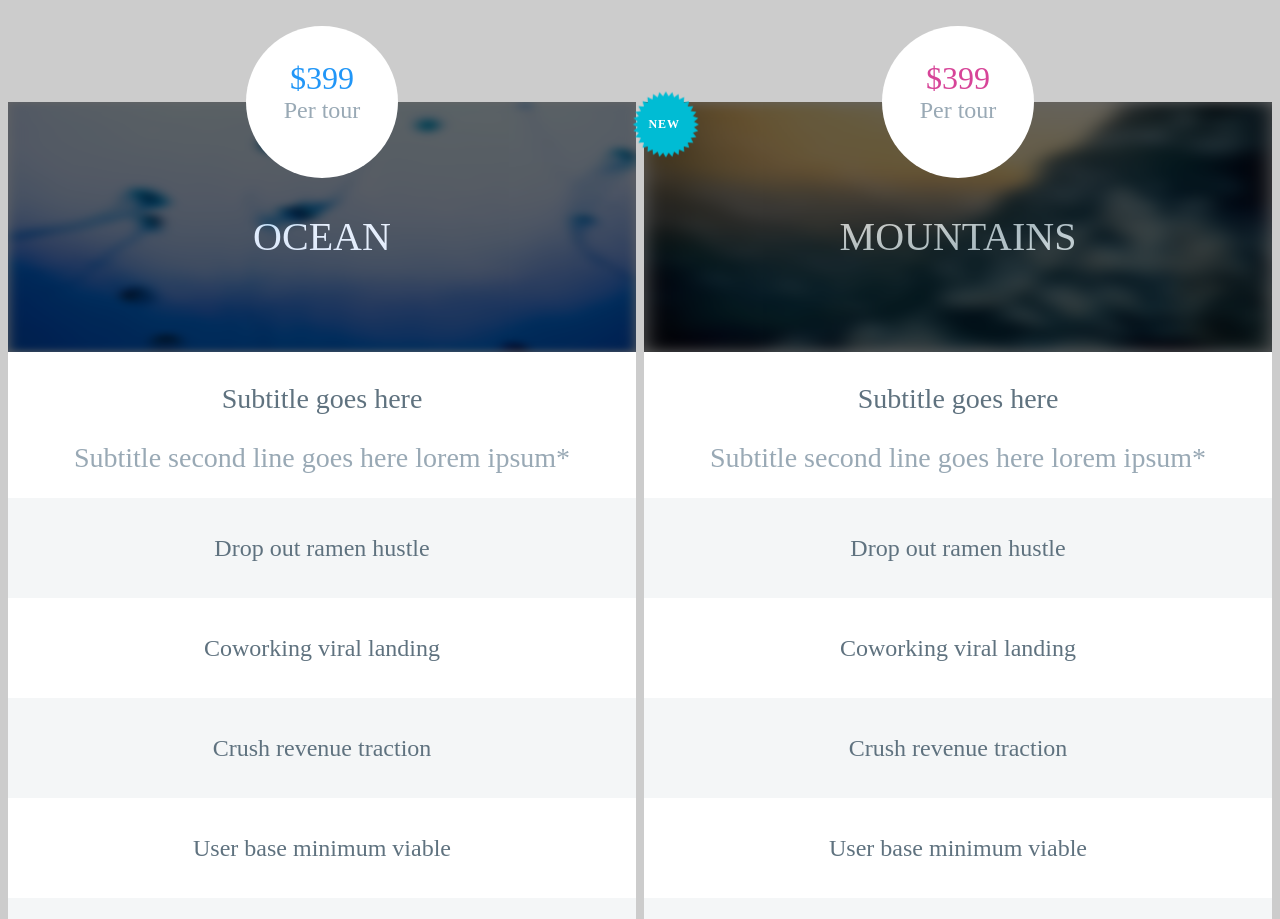
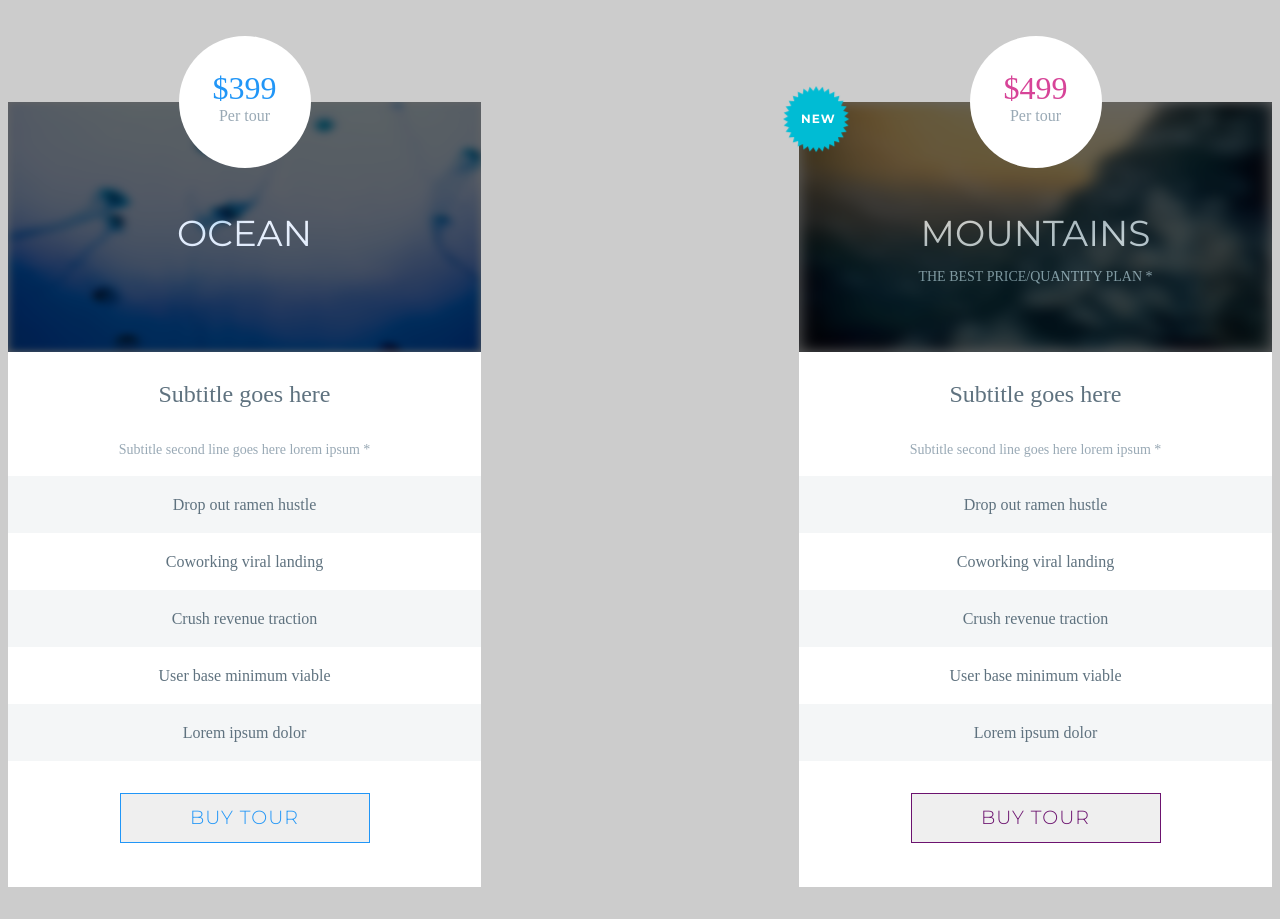
Before and after one commit to barolee2002/pricing-table, a plain HTML site: page index.html in a window 1280 px wide. Shown: the top 919 px of the page. Drawn offline with Linux system fonts and the light colour scheme.

Commit message:
update reponsive

```diff
--- a/index.html
+++ b/index.html
@@ -7,14 +7,22 @@
         <title>Document</title>
         <link rel="stylesheet" type="text/css" href="./style/style.css">
         <link rel='stylesheet' type='text/css' href="./style/responsive.css">
+        <link rel="preconnect" href="https://fonts.googleapis.com">
+        <link rel="preconnect" href="https://fonts.gstatic.com" crossorigin>
+        <link
+            href="https://fonts.googleapis.com/css2?family=Montserrat:ital,wght@0,100;0,200;0,300;0,400;0,500;0,600;0,700;0,800;0,900;1,100;1,200;1,300;1,400;1,500;1,600;1,700;1,800;1,900&display=swap"
+            rel="stylesheet">
+        <link
+            href="https://fonts.googleapis.com/css2?family=Montserrat:ital,wght@0,100;0,200;0,300;0,400;0,500;0,600;0,700;0,800;0,900;1,100;1,200;1,300;1,400;1,500;1,600;1,700;1,800;1,900&family=Source+Sans+3:wght@200&display=swap"
+            rel="stylesheet">
     </head>
 
     <body>
         <div class="content-container">
-        <div class="ocean-content column">
+            <div class="ocean-content content-item column">
                 <div class='ocean-cost cost-container ipad-cost'>
                     <p class="cost">$399</p>
-                <P class="pertour">Per tour</P>
+                    <p class="per-tour">Per tour</p>
                 </div>
                 <div class="w-100">
                     <div class="container">
@@ -30,7 +38,7 @@
                                 Subtitle goes here
                             </p>
                             <p class="subtitle-description">
-                            Subtitle second line goes here lorem ipsum*
+                                Subtitle second line goes here lorem ipsum *
                             </p>
                             <div class="dark-container">
                                 <p class="content">
@@ -59,24 +67,29 @@
                             </div>
                         </div>
                     </div>
+                </div>
                 <div class='button '>
-                    <button class="buy-button ocean-button ipad-button">BUY TOUR</button>
+                    <button class="buy-button ocean-button ipad-button">BUY
+                        TOUR</button>
                 </div>
             </div>
-        </div>
-        <div class="mountains-content column mt-0">
+            <div class="mountains-content content-item column">
                 <div class='mountain-cost cost-container ipad-cost'>
-                <p class="cost">$399</p>
-                <P class="pertour">Per tour</P>
+                    <p class="cost">$499</p>
+                    <p class="per-tour">Per tour</p>
                 </div>
                 <div class="w-100">
                     <div class="container">
                         <img class="image" src="./assets/image/mountain.png" />
                         <div class="image-container">
                             <p class="image-content">MOUNTAINS</p>
+                            <p class="image-subcontent">The best price/quantity
+                                plan *</p>
+
                         </div>
                         <div class="newtour">
-                        <img class="newtour-image" src="./assets/image/newmark.png" alt="new tour">
+                            <img class="newtour-image"
+                                src="./assets/image/newmark.png" alt="new tour">
                             <p class="image-content">New</p>
                         </div>
                     </div>
@@ -86,7 +99,7 @@
                                 Subtitle goes here
                             </p>
                             <p class="subtitle-description">
-                            Subtitle second line goes here lorem ipsum*
+                                Subtitle second line goes here lorem ipsum *
                             </p>
                             <div class="dark-container">
                                 <p class="content">
@@ -115,15 +128,17 @@
                             </div>
                         </div>
                     </div>
+
+                </div>
                 <div class='button'>
-                    <button class="buy-button mountain-button ipad-button">BUY TOUR</button>
+                    <button class="buy-button mountain-button ipad-button">BUY
+                        TOUR</button>
                 </div>
             </div>
-        </div>
-        <div class='forest-content column mt-0'>
+            <div class='forest-content content-item column'>
                 <div class='forest-cost cost-container ipad-cost'>
                     <p class="cost">$599</p>
-                <P class="pertour">Per tour</P>
+                    <p class="per-tour">Per tour</p>
                 </div>
                 <div class="w-100">
                     <div class="container">
@@ -138,7 +153,7 @@
                                 Subtitle goes here
                             </p>
                             <p class="subtitle-description">
-                            Subtitle second line goes here lorem ipsum*
+                                Subtitle second line goes here lorem ipsum *
                             </p>
                             <div class="dark-container">
                                 <p class="content">
@@ -167,9 +182,10 @@
                             </div>
                         </div>
                     </div>
+                </div>
                 <div class='button'>
-                    <button class=" buy-button forest-button ipad-button">BUY TOUR</button>
-                </div>
+                    <button class=" buy-button forest-button ipad-button">BUY
+                        TOUR</button>
                 </div>
             </div>
         </div>
--- a/style/responsive.css
+++ b/style/responsive.css
@@ -25,11 +25,9 @@
     }
     .dark-container {
         width: 100%;
-        height: 100px;
     }
 
     .light-container {
-        height: 100px;
         width: 100%
     }
 
@@ -45,7 +43,7 @@
         height: 250px;
 
     }
-    .image-content {
+    /* .image-content {
         font-size: 40px;
     }
 
@@ -59,7 +57,7 @@
 
     .ipad-button {
         font-size: 24px;
-    }
+    } */
 
     .ipad-cost {
         padding: 16px;
@@ -67,13 +65,13 @@
     }
 
     .cost {
-        font-size: 32px;
+        /* font-size: 32px; */
         margin-top: 18px;
     }
 
-    .pertour {
+    /* .per-tour {
         font-size: 24px;
-    }
+    } */
 
 }
 
@@ -82,42 +80,24 @@
         margin: 102px 8px;
         flex-wrap: wrap;
     }
-    .ocean-content {
-        margin-right : 8px;
-        flex : 48%
+    .content-item{
+        width: 473px;
+        /* flex:32%; */
+
     }
     .mountains-content {
-        margin-right : 8px;
-        margin-top: 102px;
-        flex: 48%;
         margin-top : 0;
         margin-right: 0;
     }
 
     .forest-content {
         margin-top: 102px;
-
     }
-    .newtour-image{
-    transform: translate(-17%, -16%);
-
-    }
-    .newtour .image-content{
-        transform: translate(14%, -30%);
-
-        }
-    .forest-content {
-        margin-top: 102px;
-        flex: 100%;
-    }
-
     .dark-container {
         width: 100%;
-        height: 100px;
     }
 
     .light-container {
-        height: 100px;
         width: 100%
     }
 
@@ -133,21 +113,25 @@
         height: 250px;
 
     }
-
-    .image-content {
-        font-size: 40px;
+    .cost-container{
+        width: 100px;
+        height: 100px;
     }
 
-    .f-36>* {
+    /* .image-content {
+        font-size: 40px;
+    } */
+
+    /* .f-36>* {
         font-size: 28px;
-    }
+    } */
 
-    .content {
+    /* .content {
         font-size: 24px;
-    }
+    } */
 
     .buy-button {
-        font-size: 24px;
+        /* font-size: 24px; */
         padding: 24px 36px;
         width : 250px;
     }
@@ -161,11 +145,11 @@
     }
 
     .cost {
-        font-size: 32px;
+        /* font-size: 32px; */
         margin-top: 18px;
     }
 
-    .pertour {
+    /* .per-tour {
         font-size: 24px;
-    }
+    } */
 }
--- a/style/style.css
+++ b/style/style.css
@@ -12,41 +12,42 @@ body {
     margin: 100px 175px;
 }
 
-.mountains-content {
-    display: flex;
-    flex-wrap: wrap;
-    justify-content: center;
-    margin-right: 12px;
-    background-color: #fff;
-}
-
-.ocean-content {
-    display: flex;
-    flex-wrap: wrap;
-    justify-content: center;
-    margin-right: 12px;
-    background-color: #fff;
-}
-
-.forest-content {
+.content-item {
     display: flex;
     flex-wrap: wrap;
     justify-content: center;
     background-color: #fff;
+    position: relative;
 }
 
-.ocean-cost {
+.mountains-content {
+    margin-right: 42px;
+}
+
+.ocean-content {
+    margin-right: 42px;
+}
+.cost-container {
     width: 120px;
     height: 120px;
     border-radius: 60px;
     background-color: #ffffff;
     position: absolute;
-    color: #2196f7;
     z-index: 3;
     transform: translateY(-50%);
+}
+.ocean-cost {
+    color: #2196f7;
 
 }
+.mountain-cost {
+    color: #d74498;
 
+}
+.forest-cost {
+    color: #32ad1e;
+
+}
 .cost {
     font-size: 32px;
     font-family: "Source Sans Pro";
@@ -55,7 +56,7 @@ body {
 
 }
 
-.pertour {
+.per-tour {
     font-size: 16px;
     color: #99a9b5;
     font-family: "Source Sans Pro";
@@ -100,10 +101,25 @@ body {
     text-align: center;
 }
 
+.image-subcontent {
+    position: absolute;
+    width: 100%;
+    font-size: 14px;
+    line-height: 25px;
+    color: #b6c6c9;
+    font-weight: 400;
+    top: 65%;
+    left: 50%;
+    font-family: "Source Sans Pro";
+    text-align: center;
+    transform: translate(-50%, -60%);
+
+
+}
 
 .newtour {
     position: absolute;
-    top :0
+    top: 0
 }
 
 .newtour-image {
@@ -141,6 +157,7 @@ body {
     line-height: 25px;
     color: #99a9b5;
     font-weight: 400;
+    margin-top: 0;
     font-family: "Source Sans Pro";
     text-align: center;
 }
@@ -173,33 +190,15 @@ body {
 
 
 
-.mountain-cost {
-    width: 120px;
-    height: 120px;
-    border-radius: 60px;
-    background-color: #fff;
-    position: absolute;
-    color: #d74498;
-    z-index: 3;
-    transform: translateY(-50%);
 
-}
-.cost-container:hover{
+
+.cost-container:hover {
     background-color: #2c2e3d;
     cursor: pointer;
 }
 
-.forest-cost {
-    width: 120px;
-    height: 120px;
-    border-radius: 60px;
-    background-color: #ffffff;
-    position: absolute;
-    color: #32ad1e;
-    z-index: 3;
-    transform: translateY(-50%);
 
-}
+
 .buy-button {
     display: flex;
     flex-wrap: wrap;
@@ -218,10 +217,15 @@ body {
     border: none;
     cursor: pointer;
 }
+
 .button {
     display: flex;
     justify-content: center;
     padding: 32px 36px;
+    bottom : 0;
+    margin-bottom: 12px;
+    align-items: flex-end;
+    align-self: flex-end;
 
 }
 
@@ -229,30 +233,31 @@ body {
     color: #2196f7;
     border: 1px solid #2196f7;
 }
+
 .ocean-button:hover {
     background-color: #2196f7;
-    color : #fff;
+    color: #fff;
     border: none
+}
 
-}
 .mountain-button {
     color: #6c136f;
-    border : 1px solid #6c136f;
+    border: 1px solid #6c136f;
 }
+
 .mountain-button:hover {
-    color : #fff;
+    color: #fff;
     background-color: #6c136f;
     border: none
-
 }
 
 .forest-button {
     color: #33cc33;
     border: 1px solid #33cc33;
 }
+
 .forest-button:hover {
-    color : #fff;
+    color: #fff;
     background-color: #33cc33;
     border: none
-
 }
```
Lines whose indentation alone changed are shown as unchanged.
